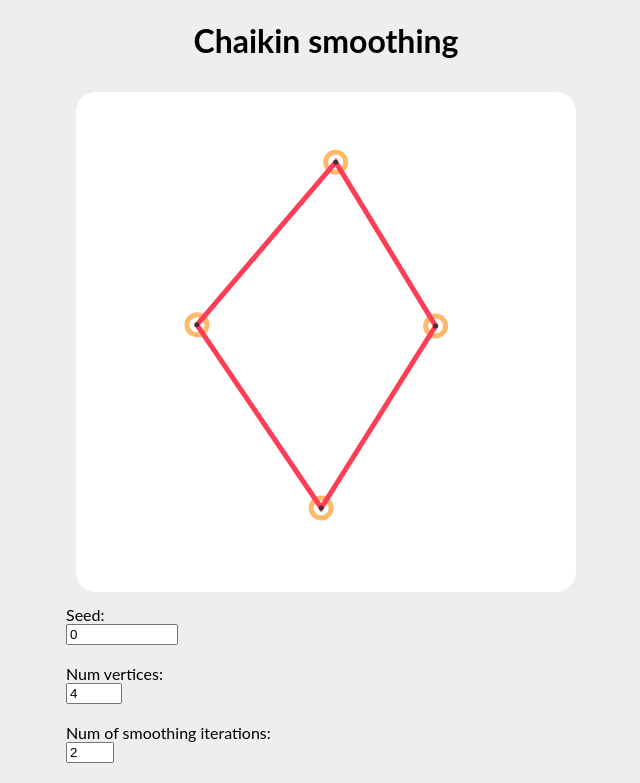
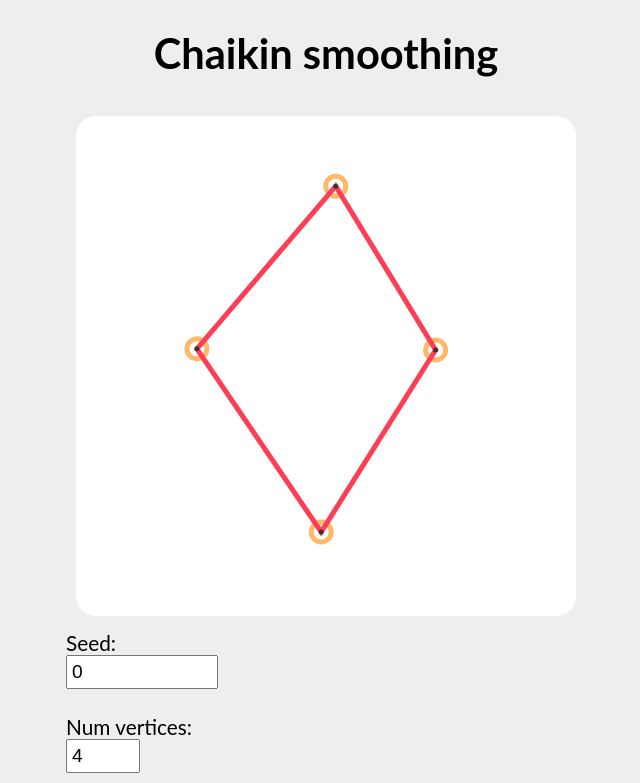
Before and after one commit to niamhbrockbank/react-svg-chaikin-smoothing-challenge-start, a React (Create React App) app: page / in a window 1280 px wide. Shown: the top 783 px of the page, without its empty margins (314-954 px from the left). Built offline with nearby package versions, Linux system fonts and the light colour scheme.

Commit message:
css only

```diff
--- a/src/components/App.css
+++ b/src/components/App.css
@@ -10,6 +10,7 @@ body {
   flex-direction: column;
   align-items: center;
   background: #eeeeee;
+  font-size: 1.3rem;
 }
 
 .container {
@@ -36,6 +37,11 @@ svg {
   border-radius: 20px;
 }
 
+input {
+  font-size: 1.2rem;
+  padding: 4px;
+}
+
 code {
   font-family: source-code-pro, Menlo, Monaco, Consolas, 'Courier New',
     monospace;
```
